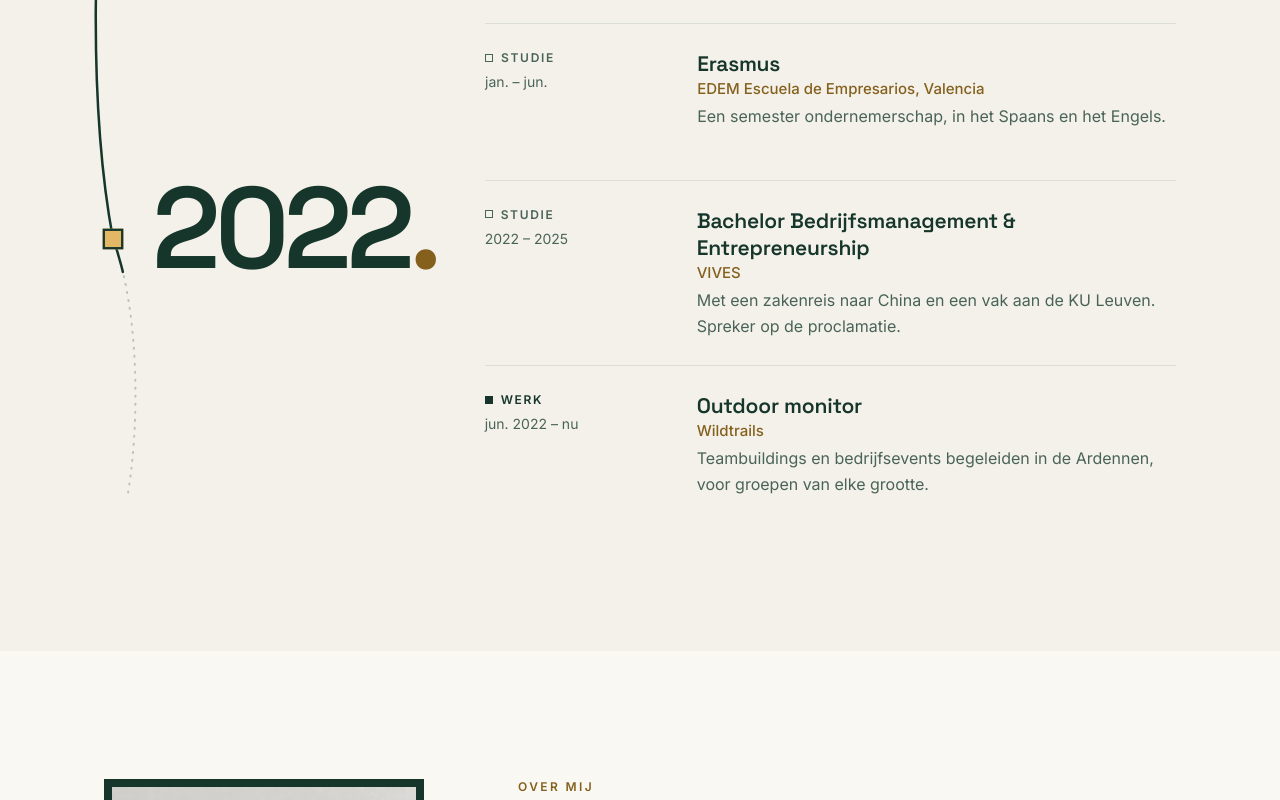
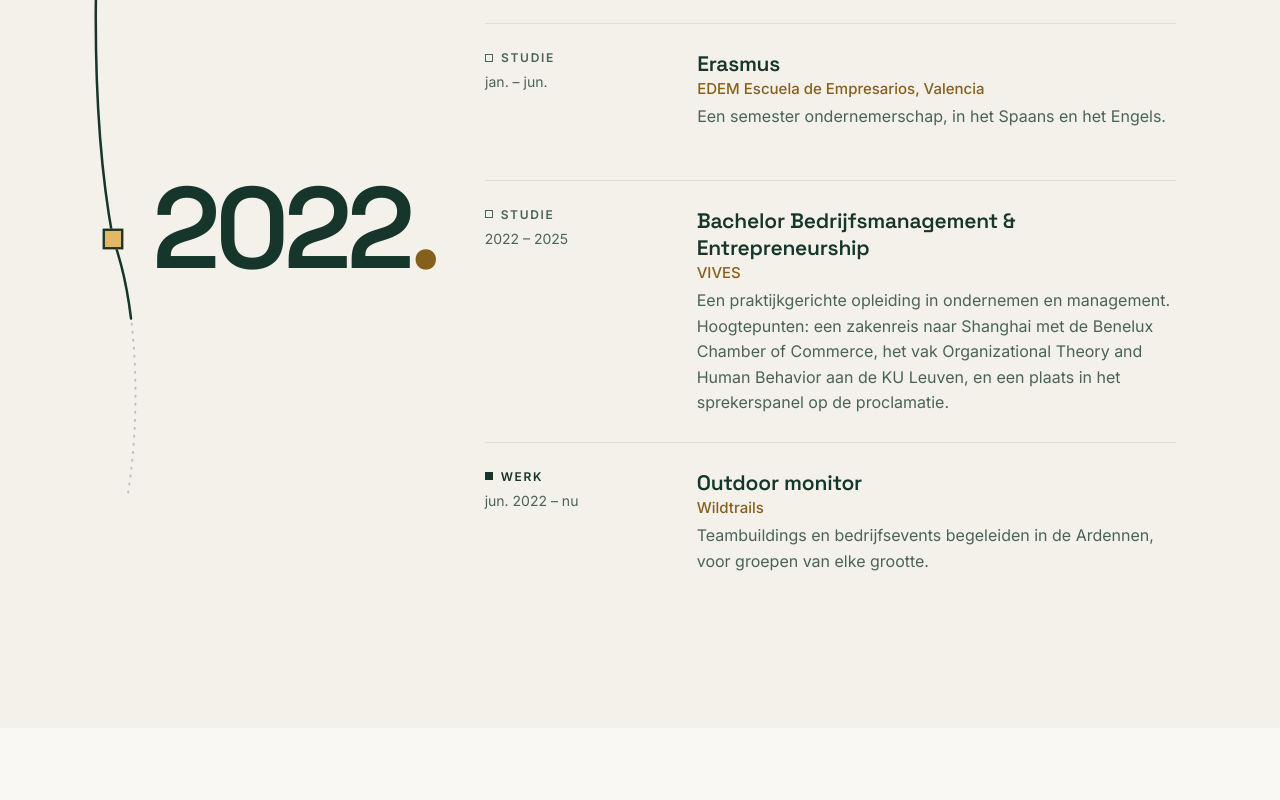
Before and after one commit to BapDub/BapDub.github.io, a plain HTML site: page index.html in a window 1280 px wide. Shown: the part 3038-3838 px from the top of the page. Drawn offline with Linux system fonts and the light colour scheme.

Commit message:
Betere tekst bij VIVES
Co-Authored-By: Claude Opus 5.5 <noreply@anthropic.com>
Claude-Session: https://claude.ai/code/session_014NBjVU54pvEmG2DUR3Hm17

```diff
--- a/index.html
+++ b/index.html
@@ -136,7 +136,7 @@ a{color:#16362B}a:hover{color:#85601D}
 <div style="flex: 1 1 240px; font-family: 'Space Grotesk', Inter, system-ui, sans-serif; font-size: clamp(64px, 9vw, 120px); line-height: 0.85; font-weight: 600; letter-spacing: -0.05em; color: #84928A; transform: translateX(-8px);" data-year="2" style2=" transition: color 0.4s ease, transform 0.5s cubic-bezier(.2,.7,.2,1); padding: 22px 0 24px">2022<span style="color: #85601D">.</span></div>
 <div style="flex: 999 1 560px; min-width: 0; display: flex; flex-direction: column"><div style="display: flex; flex-wrap: wrap; gap: 8px 32px; padding: 26px 0; border-top: 1px solid #DCDFD6">
 <div style="flex: 1 1 180px; display: flex; flex-direction: column; gap: 8px"><span style="display: inline-flex; align-items: center; gap: 8px; font-size: 12px; font-weight: 600; letter-spacing: 0.14em; text-transform: uppercase; color: #4A6358"><span style="display: block; width: 8px; height: 8px; box-sizing: border-box; border: 1.5px solid #4A6358"></span>Studie</span><span style="font-size: 14px; color: #4A6358">2022 – 2025</span></div>
-<div style="flex: 999 1 420px; min-width: 0"><h3 style="margin: 0; font-family: 'Space Grotesk', Inter, system-ui, sans-serif; font-size: 21px; font-weight: 600; letter-spacing: -0.01em; color: #16362B">Bachelor Bedrijfsmanagement & Entrepreneurship</h3><p style="margin: 2px 0 0; font-size: 15px; font-weight: 500; color: #85601D">VIVES</p><p style="margin: 6px 0 0; font-size: 16px; line-height: 1.6; color: #4A6358; text-wrap: pretty; max-width: 38em">Met een zakenreis naar China en een vak aan de KU Leuven. Spreker op de proclamatie.</p></div>
+<div style="flex: 999 1 420px; min-width: 0"><h3 style="margin: 0; font-family: 'Space Grotesk', Inter, system-ui, sans-serif; font-size: 21px; font-weight: 600; letter-spacing: -0.01em; color: #16362B">Bachelor Bedrijfsmanagement & Entrepreneurship</h3><p style="margin: 2px 0 0; font-size: 15px; font-weight: 500; color: #85601D">VIVES</p><p style="margin: 6px 0 0; font-size: 16px; line-height: 1.6; color: #4A6358; text-wrap: pretty; max-width: 38em">Een praktijkgerichte opleiding in ondernemen en management. Hoogtepunten: een zakenreis naar Shanghai met de Benelux Chamber of Commerce, het vak Organizational Theory and Human Behavior aan de KU Leuven, en een plaats in het sprekerspanel op de proclamatie.</p></div>
 </div><div style="display: flex; flex-wrap: wrap; gap: 8px 32px; padding: 26px 0; border-top: 1px solid #DCDFD6">
 <div style="flex: 1 1 180px; display: flex; flex-direction: column; gap: 8px"><span style="display: inline-flex; align-items: center; gap: 8px; font-size: 12px; font-weight: 600; letter-spacing: 0.14em; text-transform: uppercase; color: #16362B"><span style="display: block; width: 8px; height: 8px; background: #16362B"></span>Werk</span><span style="font-size: 14px; color: #4A6358">jun. 2022 – nu</span></div>
 <div style="flex: 999 1 420px; min-width: 0"><h3 style="margin: 0; font-family: 'Space Grotesk', Inter, system-ui, sans-serif; font-size: 21px; font-weight: 600; letter-spacing: -0.01em; color: #16362B">Outdoor monitor</h3><p style="margin: 2px 0 0; font-size: 15px; font-weight: 500; color: #85601D">Wildtrails</p><p style="margin: 6px 0 0; font-size: 16px; line-height: 1.6; color: #4A6358; text-wrap: pretty; max-width: 38em">Teambuildings en bedrijfsevents begeleiden in de Ardennen, voor groepen van elke grootte.</p></div>
```
